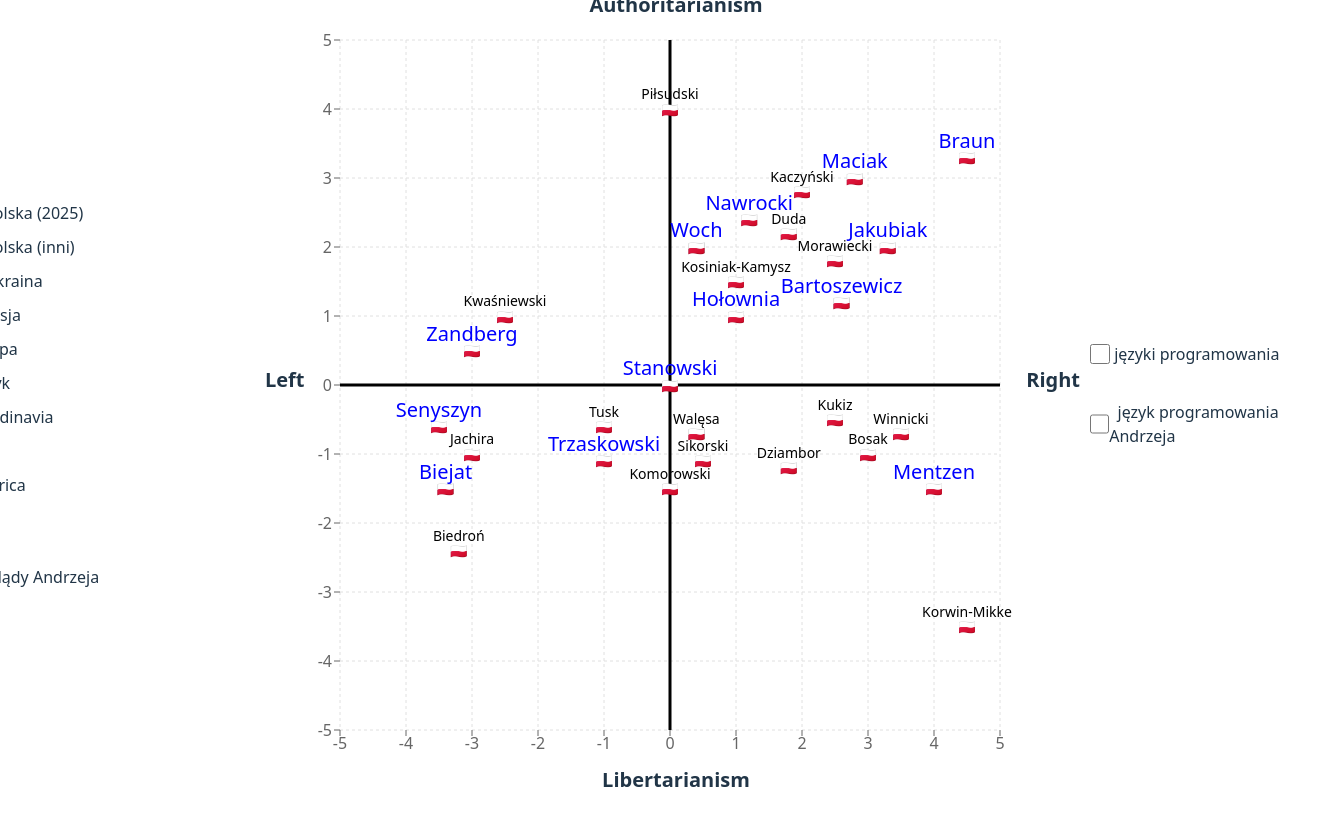
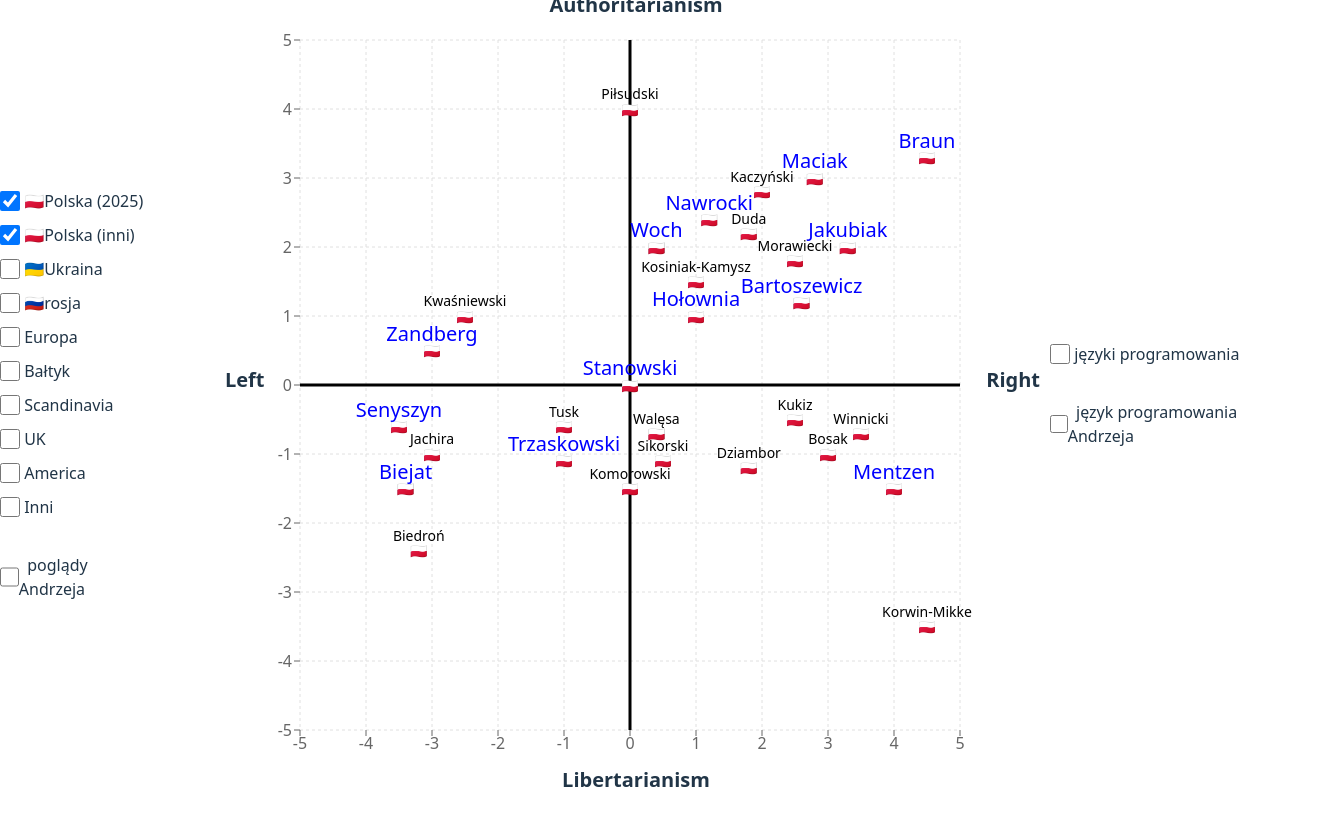
Before and after one commit to alundiak/polityczny-kompas, a React (Vite) app: page / in a window 1280 px wide. Shown: the whole page, 1340 px wide, since content can reach past the window. Built offline with nearby package versions, Linux system fonts and the light colour scheme.

Commit message:
Small UI changes

```diff
--- a/src/components/PoliticalCompassChart.tsx
+++ b/src/components/PoliticalCompassChart.tsx
@@ -127,9 +127,9 @@ const PoliticalCompassChart: React.FC<PoliticalCompassChartProps> = (props) => {
               y1={myProgrammingEdges.y1}
               y2={myProgrammingEdges.y2}
               isFront={false}
-              fill="green"
+              fill="lightcoral"
               fillOpacity={0.1}
-              stroke="green"
+              stroke="lightcoral"
               strokeOpacity={0.5}
             />
           )}
--- a/src/components/labeledInput.css
+++ b/src/components/labeledInput.css
@@ -1,3 +1,3 @@
-label {
+/* label {
   min-width: 250px;
-}
+} */
--- a/src/components/threeColumnLayout.css
+++ b/src/components/threeColumnLayout.css
@@ -10,6 +10,7 @@
     display: flex;
     flex-direction: column;
     align-items: flex-start;
+    min-width: 150px;
 
     label {
       cursor: pointer;
```
